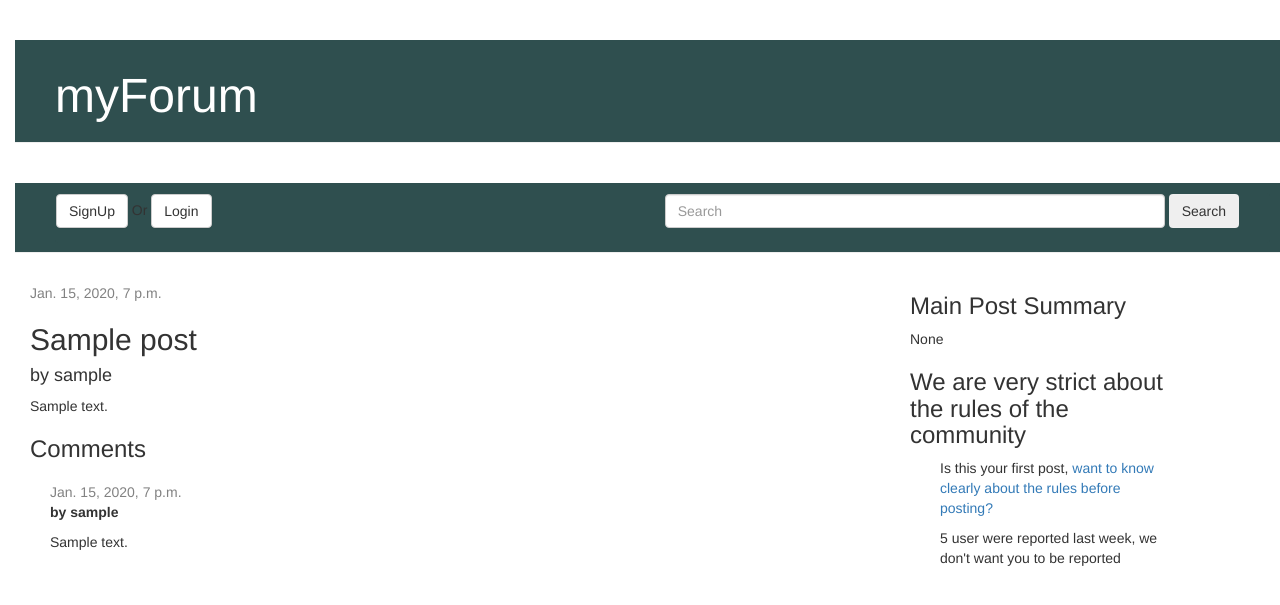
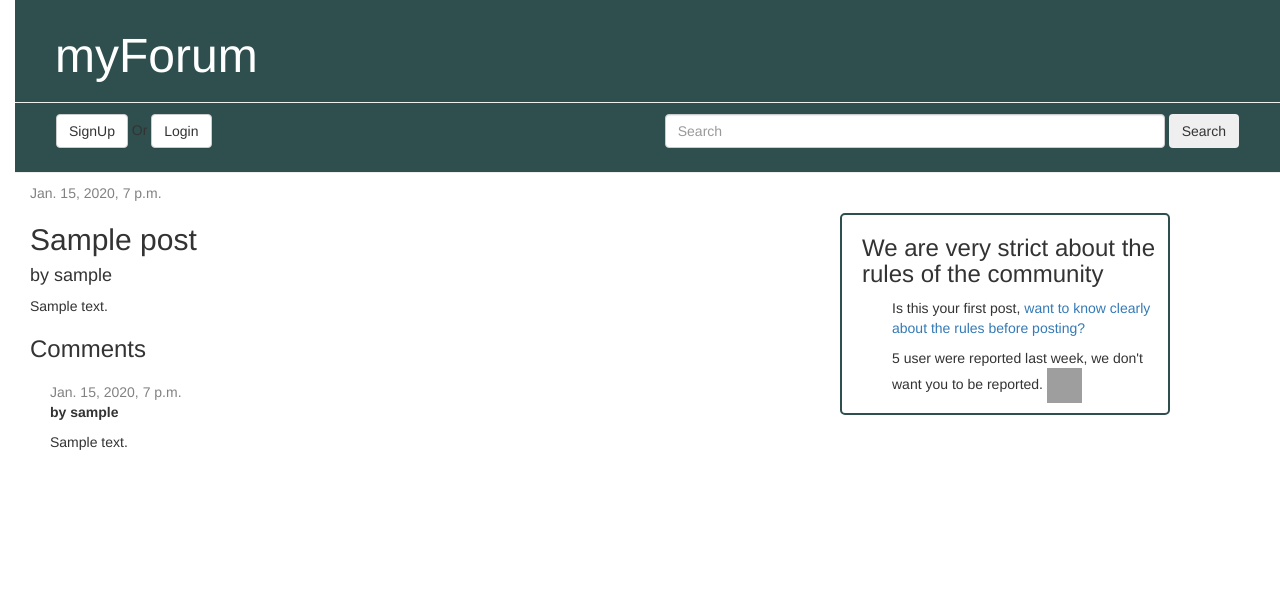
Before and after one commit to JibonNaher/myforumproject, a Django app: page /post/1/ in a window 1280 px wide. Shown: the top 605 px of the page. Run offline with Django 3.2, Linux system fonts and the light colour scheme; tables that the repository leaves empty hold one stand-in row (values such as "Sample post"); some libraries are stand-ins or nearby versions; grey boxes are pictures that could not be loaded.

Commit message:
added files

```diff
--- a/myforum/static/css/myforum.css
+++ b/myforum/static/css/myforum.css
@@ -7,7 +7,6 @@ body {
     padding : 10px;
     padding-left: 40px;
 }
-
 .page-header h1, .page-header h1 a, .page-header h1 a:visited, .page-header h1 a:active {
     color: #ffffff;
     font-size: 36pt;
@@ -80,7 +79,11 @@ h1, h2, h3, h4 {
   font-family: 'Lobster';
 }
 .rules{
-  padding-left: 100px;
+  margin-top:40px;
+  margin-left: 30px;
+  padding-left: 20px;
+  border: 2px solid #2F4F4F; !important;
+  border-radius: 5px; !important;
 }
 .user-list{
   float: right;
--- a/myforum/templates/myforum/base.html
+++ b/myforum/templates/myforum/base.html
@@ -11,12 +11,18 @@
         <link href = "/bootstrap/css/bootstrap.min.css" rel = "stylesheet">
         <script src = "/scripts/jquery.min.js"></script>
         <script src = "/bootstrap/js/bootstrap.min.js"></script>
+
+        <link rel="stylesheet" href="http://maxcdn.bootstrapcdn.com/bootstrap/3.3.6/css/bootstrap.min.css">
+        <script src="https://ajax.googleapis.com/ajax/libs/jquery/1.12.0/jquery.min.js"></script>
+        <script src="http://maxcdn.bootstrapcdn.com/bootstrap/3.3.6/js/bootstrap.min.js"></script>
+
+
     </head>
     <body>
-      <div class="page-header">
+      <div class="page-header" style="margin:0px;">
         <h1><a href="/">myForum</a></h1>
       </div>
-      <div class = "page-header">
+      <div class = "page-header" style="margin:0px;">
         <nav class="navbar navbar-light bg-light" style = "background-color:#2F4F4F;">
           {% if user.is_authenticated %}
               <a class="btn btn-default top-menu" href="{% url 'post_new' %}" data-toggle="tooltip" title="create new post" ><span class="glyphicon glyphicon-plus"></span></a>
--- a/myforum/templates/myforum/post_detail.html
+++ b/myforum/templates/myforum/post_detail.html
@@ -1,5 +1,5 @@
 {% extends 'myforum/base.html' %}
-
+{% load static %}
 {% block content %}
   <div class="col-sm-8">
     <div class="post">
@@ -9,7 +9,7 @@
             </div>
         {% endif %}
         {% if user.is_authenticated and post.author == user %}
-             <a class="btn btn-default" href="{% url 'post_edit' pk=post.pk %}"><span class="glyphicon glyphicon-pencil"></span></a>
+             <a class="btn btn-default" data-toggle="tooltip" title="edit post" href="{% url 'post_edit' pk=post.pk %}"><span class="glyphicon glyphicon-pencil"></span></a>
         {% endif %}
         <h2>{{ post.title }}</h2>
         <h4>by {% if post.author == user %} you
@@ -44,15 +44,15 @@
     {% endfor %}
   </div>
   <div class="col-sm-4">
-    <div class = "rules">
+    <!--<div class = "rules">
       <h3> Main Post Summary </h3>
       {{ sum }}
-    </div>
+    </div>-->
     <div class = "rules">
       <h3> We are very strict about the rules of the community</h3>
       <div style ="padding-left:30px;">
         <p>Is this your first post, <a>want to know clearly about the rules before posting?</a></p>
-        <p>5 user were reported last week, we don't want you to be reported</p>
+        <p>5 user were reported last week, we don't want you to be reported. <img src="{% static 'css/images/Sad.png'%}" height="35" width="35" alt=""></p>
       </div>
     </div>
   </div>
```
Also changed, not shown: myforum/templates/myforum/post_new.html (+36 -11 lines).
